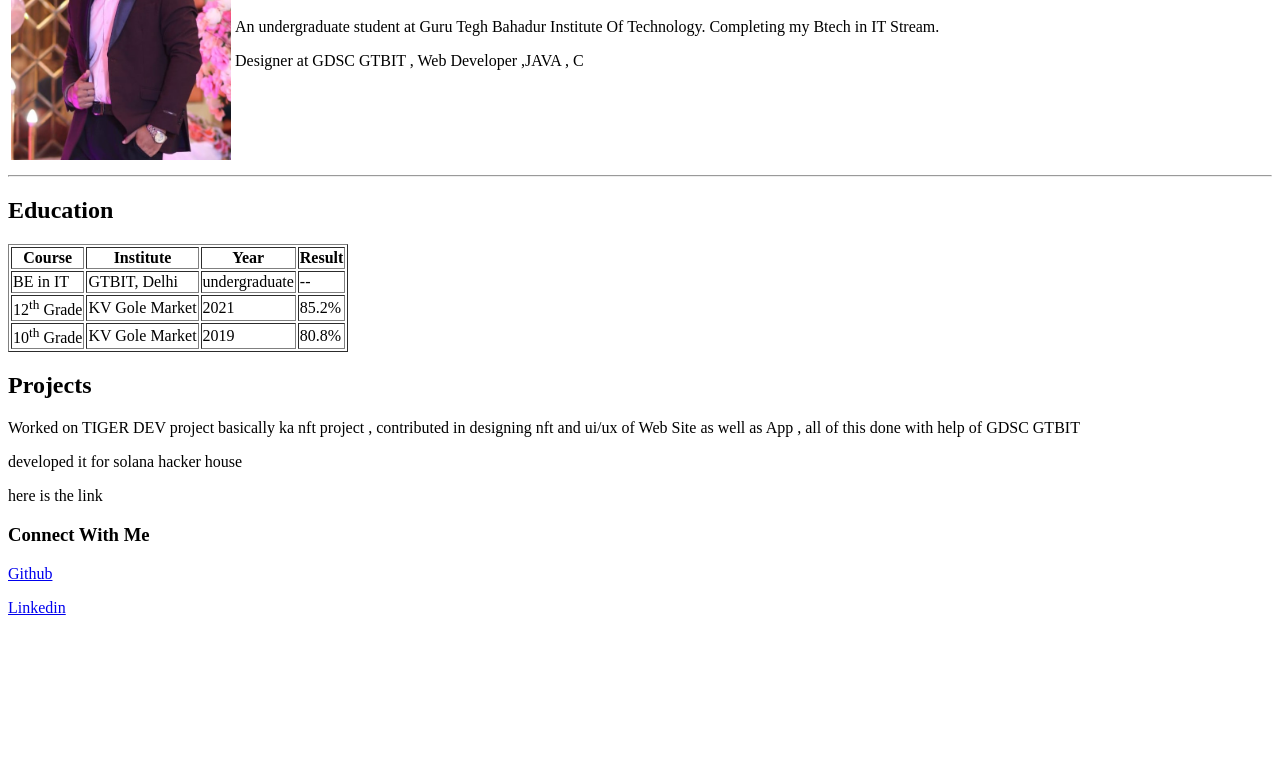
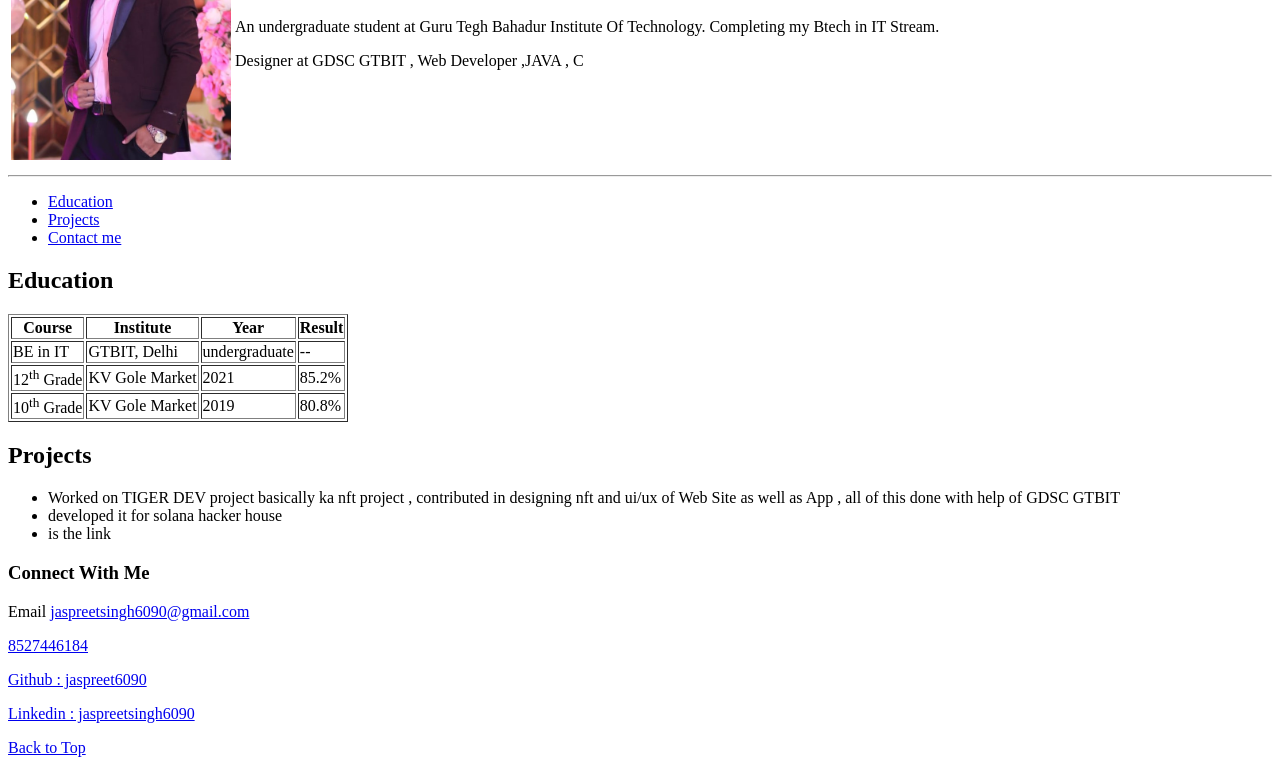
Before and after one commit to jaspreet6090/Web-Development, a plain HTML site: page my_cool_websites/resume.html in a window 1280 px wide. Shown: the part 151-916 px from the top of the page. Before the commit the page ends 800 px from the top, so only its background shows below. Drawn offline with Linux system fonts and the light colour scheme.

Commit message:
semantic tags

```diff
--- a/my_cool_websites/resume.html
+++ b/my_cool_websites/resume.html
@@ -1,26 +1,46 @@
 <!DOCTYPE html>
 <html lang="en">
   <head>
-    <meta charset="UTF-8">
-    <meta http-equiv="X-UA-Compatible" content="IE=edge">
-    <meta name="viewport" content="width=device-width, initial-scale=1.0">
+    <meta charset="UTF-8" />
+    <meta http-equiv="X-UA-Compatible" content="IE=edge" />
+    <meta name="viewport" content="width=device-width, initial-scale=1.0" />
     <title>Jaspreet's Resume</title>
-
   </head>
   <body>
-
+    <header>
       <table>
         <tr>
-            <td><img src="images/profile_pic.jpeg" alt="profile_pic" height="300 " ></td>
-            <td><h1> JASPREET SINGH</h1>
-                <p> An undergraduate student at Guru Tegh Bahadur Institute Of Technology. Completing my Btech in IT Stream.</p>
-                <p> Designer at GDSC GTBIT , Web Developer ,JAVA , C</p>
+          <td>
+            <img
+              src="images/profile_pic.jpeg"
+              alt="profile_pic"
+              height="300 "
+            />
+          </td>
+          <td>
+            <h1>JASPREET SINGH</h1>
+            <p>
+              An undergraduate student at Guru Tegh Bahadur Institute Of
+              Technology. Completing my Btech in IT Stream.
+            </p>
+            <p>Designer at GDSC GTBIT , Web Developer ,JAVA , C</p>
           </td>
         </tr>
       </table>
-    <hr>
-      <!-- header closed-->
+      <hr />
+      <nav>
+        <ul>
+            <li><a href="#education">Education</a></li>
+            <li><a href="#project">Projects</a></li>
+            <li><a href="#contact me">Contact me</a></li>
 
+        </ul>
+      </nav>
+    </header>
+    <!-- header end-->
+
+    <main>
+      <section id="education">
         <h2>Education</h2>
 
         <table border="">
@@ -41,28 +61,50 @@
             <td>KV Gole Market</td>
             <td>2021</td>
             <td>85.2%</td>
+          </tr>
 
           <tr>
             <td>10<sup>th</sup> Grade</td>
             <td>KV Gole Market</td>
             <td>2019</td>
             <td>80.8%</td>
-
           </tr>
         </table>
+      </section>
+      <!-- education end -->
+      <section id="projects">
+        <article>
+          <h2>Projects</h2>
+          <ul>
+           <li> Worked on TIGER DEV project basically ka nft project , contributed
+            in designing nft and ui/ux of Web Site as well as App , all of this
+            done with help of GDSC GTBIT</li>
 
-    <!-- education end -->
+          <li>
+          developed it for solana hacker house</li>
+          <li>is the link</li>
+        </ul>
+        </article>
+      </section>
+    </main>
 
-    <h2>Projects</h2>
-    <p>Worked on TIGER DEV project basically ka nft project , contributed in designing nft and ui/ux of Web Site as well as App , all of this done with help of GDSC GTBIT </p>
-    <p>developed it for solana hacker house </p>
-    <p>here is the link </p>
-
+    <aside>
+      <!--aside basically for adds or other things-->
+    </aside>
     <!--Contact details-->
-
+    <footer id="contact me">
       <h3>Connect With Me</h3>
-    <p> <a href="https://github.com/jaspreet6090" target="_blank">Github </a></p>
-    <p><a href="https://linkedin.com/in/jaspreetsingh6090" target="_blank">Linkedin</a></p>
-
+      <p>Email <a href="mailto:jaspreetsingh6090@gmail.com">jaspreetsingh6090@gmail.com</a></p>
+      <p><a href="tel:+918527446184">8527446184</a></p>
+      <p>
+        <a href="https://github.com/jaspreet6090" target="_blank">Github : jaspreet6090 </a>
+      </p>
+      <p>
+        <a href="https://linkedin.com/in/jaspreetsingh6090" target="_blank"
+          >Linkedin : jaspreetsingh6090</a
+        >
+      </p>
+      <a href="#">Back to Top</a>
+    </footer>
   </body>
 </html>
```
Lines whose indentation alone changed are shown as unchanged.
